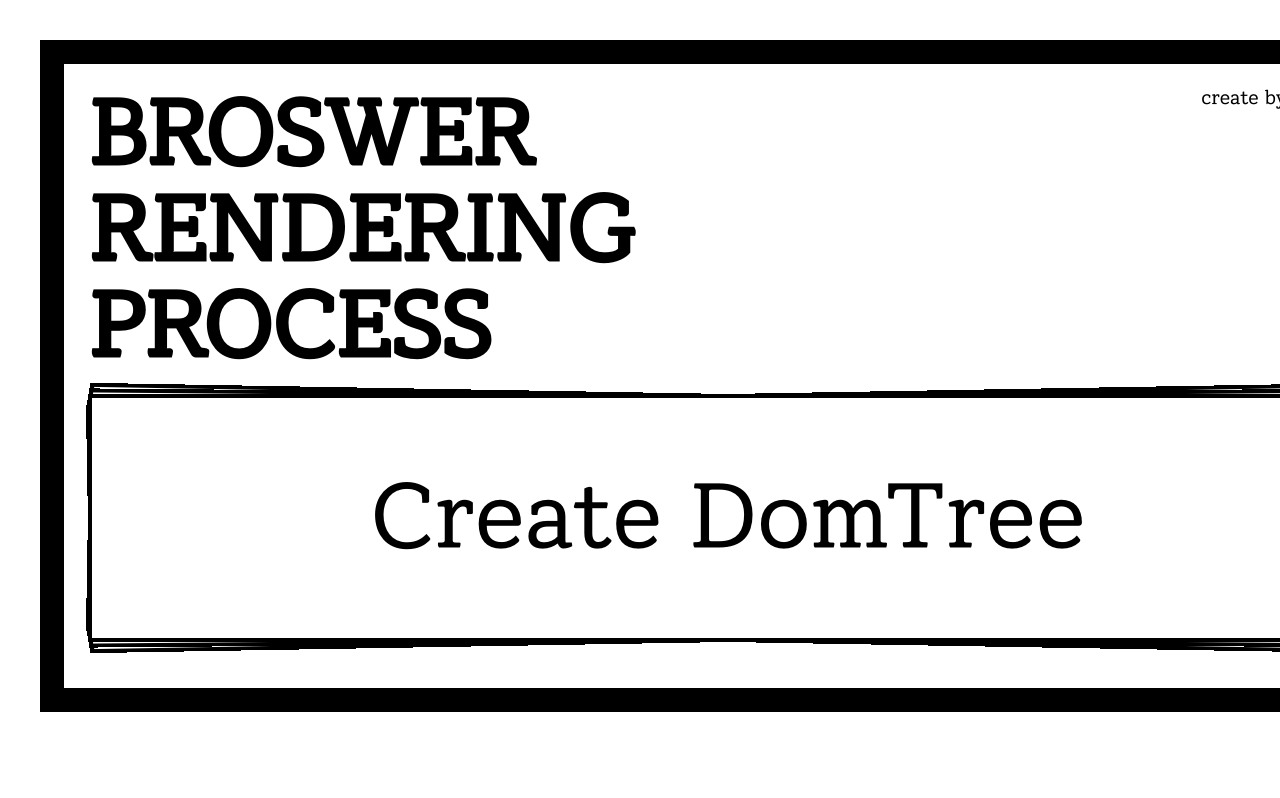
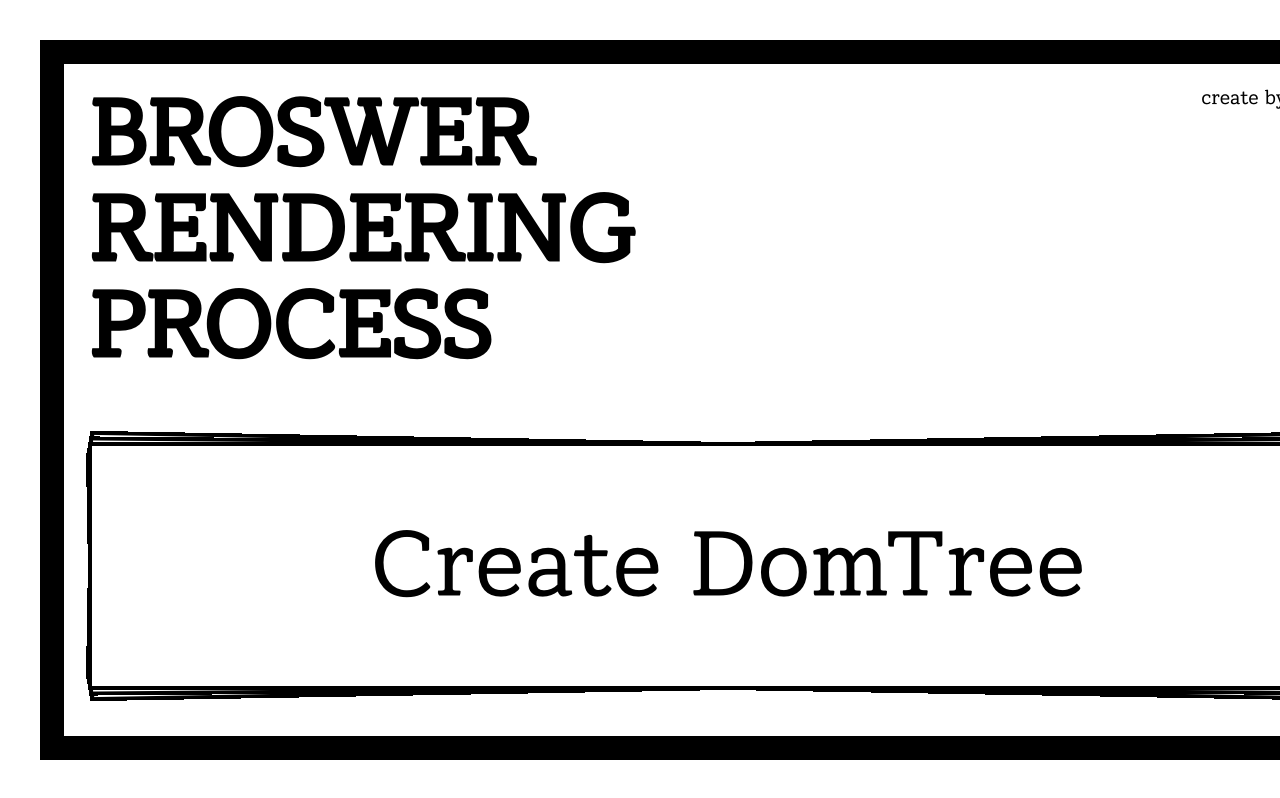
Before and after one commit to artvelop/jolp-exhibition, a React (Create React App) app: page / in a window 1280 px wide. Built offline with nearby package versions, Linux system fonts and the light colour scheme.

Commit message:
[ADD] webkit 수정

```diff
--- a/src/pages/dongchurl/components/Intro.tsx
+++ b/src/pages/dongchurl/components/Intro.tsx
@@ -81,25 +81,28 @@ export const Intro = () => {
 };
 
 const Wrapper = styled.div`
+  min-width: 100vw;
   max-width: 100vw;
-  min-width: 90vw;
-  min-height: 92vh;
-  height: 100vh;
-  padding: 40px;
+  width: 100vw;
+  min-height: 100vh;
+  @supports (-webkit-touch-callout: none) {
+    min-height: 89vh;
+  }
   display: flex;
-
-  @media all and (max-width: 1500px) and (orientation: landscape) {
-    min-height: 84vh;
-    height: 84vh;
-  }
 `;
 
 const LayoutWrapper = styled.div`
   flex: 1;
   display: flex;
   flex-direction: column;
+  margin: 40px;
   padding: 24px;
   border: 24px solid #000;
+  /* min-height: calc(100vh - 80px);
+  max-height: calc(100vh - 80px);
+  min-width: calc(100vw - 80px);
+  max-width: calc(100vw - 80px); */
+
   /* @media all and (max-width: 1500px) and (orientation: landscape) {
     border: 24px solid #000 !important;
   } */
```
